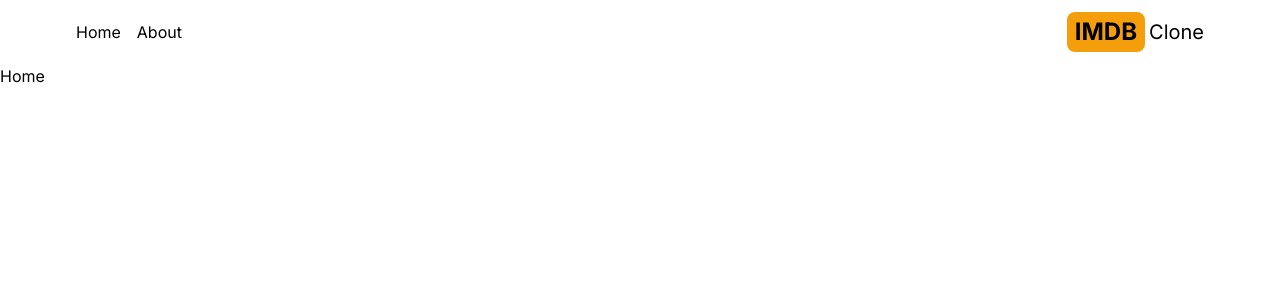
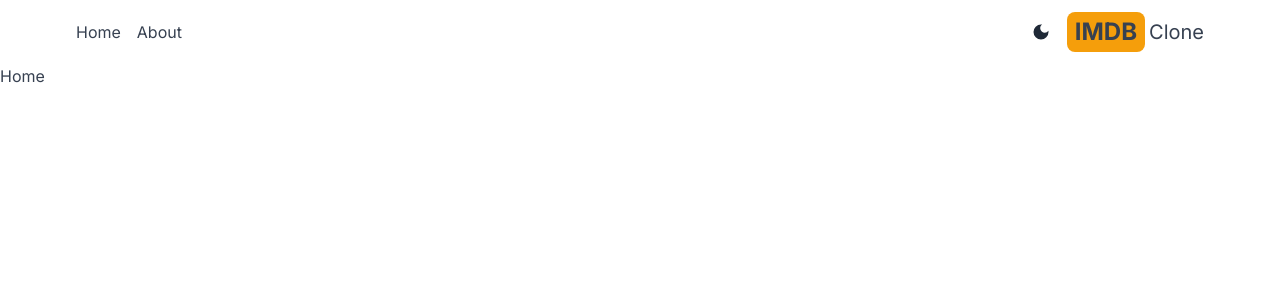
Before and after one commit to programmerrabbani01/imdb-next, a Next.js app: page / in a window 1280 px wide. Shown: the top 300 px of the page. Built offline with nearby package versions, Linux system fonts and the light colour scheme.

Commit message:
Dark Mode Creation Done

```diff
--- a/app/layout.tsx
+++ b/app/layout.tsx
@@ -2,6 +2,7 @@
 import { Inter } from "next/font/google";
 import "./globals.css";
 import Header from "@/components/Header/Header.tsx";
+import Provider from "@/components/Provider/Provider.tsx";
 
 const inter = Inter({ subsets: ["latin"] });
 
@@ -18,8 +19,10 @@
   return (
     <html lang="en">
       <body className={inter.className}>
-        <Header />
-        {children}
+        <Provider>
+          <Header />
+          {children}
+        </Provider>
       </body>
     </html>
   );
--- /dev/null
+++ b/components/DarkMode/DarkModeSwitch.tsx
@@ -0,0 +1,27 @@
+"use client";
+
+import { MdLightMode, MdDarkMode } from "react-icons/md";
+
+import { useTheme } from "next-themes";
+
+export default function DarkModeSwitch() {
+  const { theme, setTheme, systemTheme } = useTheme();
+
+  const currentTheme = theme === "system" ? systemTheme : theme;
+
+  return (
+    <>
+      {currentTheme === "dark" ? (
+        <MdLightMode
+          className="text-white hover:text-amber-500 transition cursor-pointer text-xl"
+          onClick={() => setTheme("light")}
+        />
+      ) : (
+        <MdDarkMode
+          className="text-gray-800 hover:text-amber-500  transition cursor-pointer text-xl"
+          onClick={() => setTheme("dark")}
+        />
+      )}
+    </>
+  );
+}
--- a/components/Header/Header.tsx
+++ b/components/Header/Header.tsx
@@ -4,6 +4,7 @@
 import { AiFillHome } from "react-icons/ai";
 import { BsFillInfoCircleFill } from "react-icons/bs";
 import Link from "next/link";
+import DarkModeSwitch from "../DarkMode/DarkModeSwitch.tsx";
 
 export default function Header({ title, address, Icon }: HeaderProps) {
   return (
@@ -17,6 +18,8 @@
             Icon={BsFillInfoCircleFill}
           />
         </div>
+        <div className="flex items-center gap-4">
+          <DarkModeSwitch/>
           <Link href={"/"} className="flex gap-1 items-center">
             <span className="text-2xl font-bold bg-amber-500 py-1 px-2 rounded-lg">
               IMDB
@@ -24,6 +27,7 @@
             <span className="text-xl hidden sm:inline">Clone</span>
           </Link>
         </div>
+      </div>
     </>
   );
 }
--- /dev/null
+++ b/components/Provider/Provider.tsx
@@ -0,0 +1,16 @@
+"use Client";
+
+import { ProviderProps } from "@/types/Types.ts";
+import { ThemeProvider } from "next-themes";
+
+export default function Provider({ children }: ProviderProps) {
+  return (
+    <>
+      <ThemeProvider defaultTheme="system" attribute="class">
+        <div className="text-gray-700 dark:text-gray-200 dark:bg-gray-700 min-h-screen select-none transition-colors duration-300">
+          {children}
+        </div>
+      </ThemeProvider>
+    </>
+  );
+}
--- a/package.json
+++ b/package.json
@@ -10,6 +10,7 @@
   },
   "dependencies": {
     "next": "14.2.5",
+    "next-themes": "^0.3.0",
     "react": "^18",
     "react-dom": "^18",
     "react-icons": "^5.3.0"
--- a/tailwind.config.ts
+++ b/tailwind.config.ts
@@ -16,5 +16,6 @@
     },
   },
   plugins: [],
+  darkMode: "class",
 };
 export default config;
--- a/types/Types.ts
+++ b/types/Types.ts
@@ -5,3 +5,6 @@
   address: string;
   Icon: React.ComponentType;
 };
+export type ProviderProps = {
+  children: React.ReactNode;
+};
```
Also changed, not shown: 1 other file (tests, documents, lock files or other folders). Lines whose indentation alone changed are shown as unchanged.
